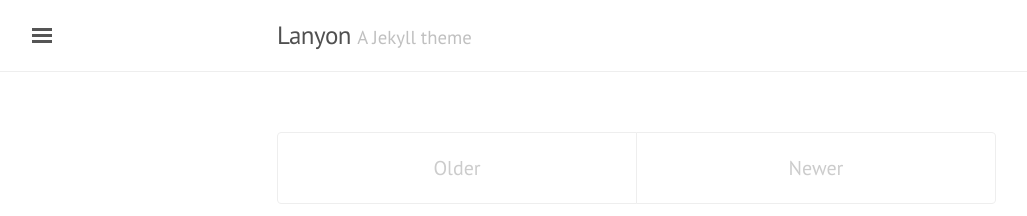
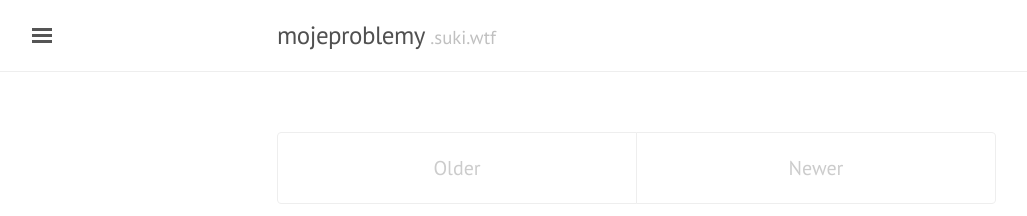
Before and after one commit to SukiCZ/mojeproblemy, a Jekyll site: the page built from index.html, in a window 1280 px wide. Shown: the top 216 px of the page, without its empty margins (3-1030 px from the left). Built offline with Jekyll 4.4.1, drawn with Linux system fonts in a browser that asks for light colours; the list of posts is cut into pages by our own code.

Commit message:
Update config file

```diff
--- a/_config.yml
+++ b/_config.yml
@@ -5,18 +5,18 @@ permalink:           pretty
 # relative_permalinks: true
 
 # Setup
-title:               Lanyon
-tagline:             'A Jekyll theme'
-description:         'A reserved <a href="http://jekyllrb.com" target="_blank">Jekyll</a> theme that places the utmost gravity on content with a hidden drawer. Made by <a href="https://twitter.com/mdo" target="_blank">@mdo</a>.'
-url:                 http://lanyon.getpoole.com
+title:               mojeproblemy
+tagline:             '.suki.wtf'
+description:         'Moje problémy. Krásně zaverzované'
+url:                 http://mojeproblemy.suki.wtf
 baseurl:             ''
 paginate:            5
 
 # About/contact
 author:
-  name:              Mark Otto
-  url:               https://twitter.com/mdo
-  email:             markdotto@gmail.com
+  name:              Jakub Boukal
+  url:               https://github.com/SukiCZ
+  email:             www.bagr@gmail.com
 
 # Custom vars
 version:             1.0.0
```
